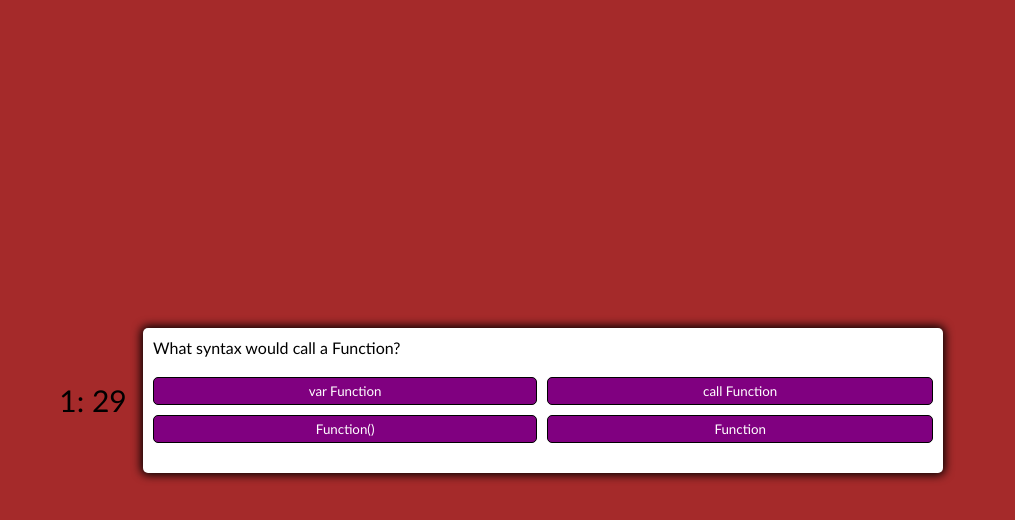
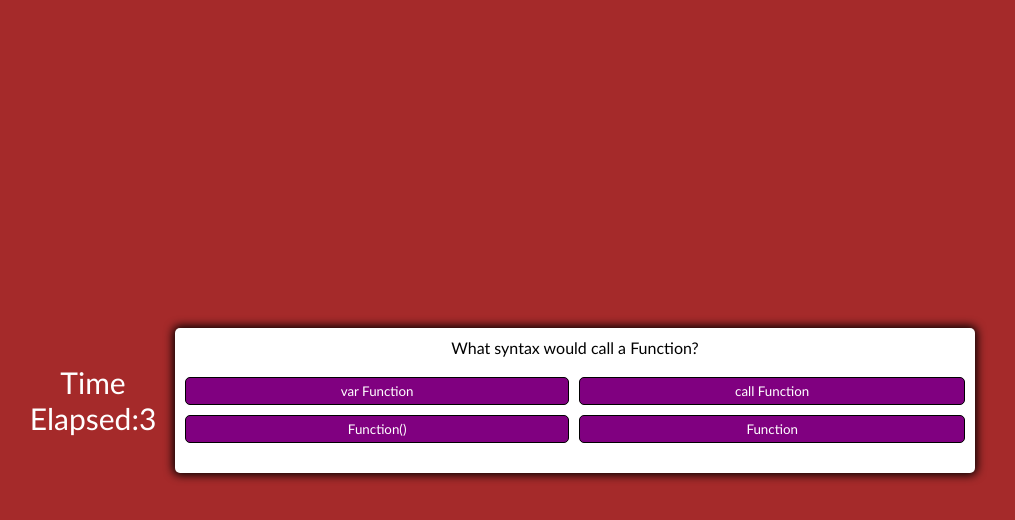
Before and after one commit to DylanMacres/CodingQuiz, a plain HTML site: page index.html in a window 1280 px wide. Both pictures are taken after a click on the button "Start". Shown: the whole page, without its empty margins (147-1162 px from the left). Drawn offline with Linux system fonts and the light colour scheme.

Commit message:
added timer and an end timer

```diff
--- a/index.html
+++ b/index.html
@@ -11,7 +11,7 @@
   <body>
     <p id="countdown"></p>
     <div class="container">
-      <div id="question-container" class="hide">
+      <section id="question-container" class="hide">
         <div id="question">Question</div>
         <div id="answer-btn" class="btn-grid">
           <span id="timer"></span>
@@ -20,10 +20,15 @@
             <button class="btn">Answer 3</button>
             <button class="btn">Answer 4</button>
         </div>
-      </div>
+      </section>
+      <section class="scores">
+        <div id="scoreCard" class="hide"></div>
+
+      </section>
       <div class="controls">
         <button id="start-btn" class="start-button btn">Start</button>
         <button id="next-btn" class="next-button btn hide">Next</button>
+        <button class="showScoresBtn hide">Show Scores</button>
       </div>
     </div>
     <script src="script.js"></script>
--- a/script.js
+++ b/script.js
@@ -5,16 +5,17 @@ const startBtn = document.getElementById('start-btn')
 const nextButton = document.getElementById('next-btn')
 const questionContainer = document.getElementById('question-container')
 const highScoreBtn = document.getElementById("showScoreBtn")
-let shuffledQuestions, currentQuestionIndex;
+let shuffledQuestions, QIndex;
 const scoreCard =  document.getElementById("scoreCard")
-
-
+const button = document.createElement('button')
+const questionElement = document.getElementById('question')
+const answerButtonsElement = document.getElementById('answer-btn')
 
 
 
 
 //stating variables
-let time = 90;
+
 let runningTimer;
 let timerEl;
 let score = 0;
@@ -27,31 +28,34 @@ let highScores = JSON.parse(localStorage.getItem("highscores")) || [];
 
 
 
-
-const countDownEl = document.getElementById('countdown')
+// adding event listeners to start the game
+startBtn.addEventListener('click', startGame)
+nextButton.addEventListener('click', () => {
+    QIndex++
+    setNextQuestion()
+})
 
 
 
-function updateCoutdown() {
-    const minutes = Math.floor(time / 60);
-    let seconds = time % 60;
+const countDownEl = document.getElementById('countdown')
+// highScoreBtn.addEventListener("click")
 
-    seconds = seconds < 10 ? '0' + seconds : seconds;
+//timer set to the left of the game
+function startClock() {
+    runningTimer = setTimeout(startClock,1000);
+    countdown.innerText="Time Elapsed:" + runningTimer;
 
-    countDownEl.innerHTML = `${minutes}: ${seconds}`;
-    time--;
+   //time limit
+if(runningTimer === 90){
+    console.log("time limit reached")
 
+    countdown.innerText = "Game Over"
+    gameOver()
+}
 }
 
 
-const questionElement = document.getElementById('question')
-const answerButtonsElement = document.getElementById('answer-btn')
 
-startBtn.addEventListener('click', startGame)
-nextButton.addEventListener('click', () => {
-    currentQuestionIndex++
-    setNextQuestion()
-})
 
 
 
@@ -60,23 +64,25 @@ nextButton.addEventListener('click', () => {
 function startGame(){
     console.log('Started')
 
-    setInterval(updateCoutdown, 1000);
+    // setInterval(updateCoutdown, 1000);
     //add the hide class to hide the start btn
     startBtn.classList.add('hide')
     //calls the questions list and sorts them with a negative .5 value
     shuffledQuestions = questions.sort(() => Math.random() - .5)
-    currentQuestionIndex = 0
+    QIndex = 0
     //removes the hide class so the question is visible
     questionContainer.classList.remove('hide')
+    startClock()
     setNextQuestion()
+
 }
 //function to have the next question start
 function setNextQuestion(){
     resetClass()
-    showQuestion(shuffledQuestions[currentQuestionIndex])
+    revealQuestion(shuffledQuestions[QIndex])
 }
-
-function showQuestion(question) {
+// function that shows the question and the proper
+function revealQuestion(question) {
     questionElement.innerText = question.question
     question.answers.forEach(answer => {
         const button = document.createElement('button')
@@ -92,7 +98,7 @@ function showQuestion(question) {
 //function to reset the page for the next question
 function resetClass(){
 
-    clearStatusClass(document.body)
+    clearRightWrongEl(document.body)
     nextButton.classList.add('hide')
         while (  answerButtonsElement.firstChild){
             answerButtonsElement.removeChild
@@ -101,22 +107,24 @@ function resetClass(){
 }
 
 function selectAnswer(e){
-    const selectedButton = e.target
+    const selectedButton = e.target;
     const correct = selectedButton.dataset.correct
     setStatusClass(document.body, correct)
     Array.from(answerButtonsElement.children).forEach(button => {
         setStatusClass(button, button.dataset.correct)
     })
-    if (shuffledQuestions.length > currentQuestionIndex + 1) {
+    if (shuffledQuestions.length > QIndex + 1) {
     nextButton.classList.remove('hide')
     } else
     startBtn.innerText = 'Restart'
-    startBtn.classList.remove('hide')
+
+    // startBtn.classList.remove('hide') no need for it better without
+
 
 }
 //function with if then about wrong and correct answers
 function setStatusClass(element, correct){
-    clearStatusClass(element)
+    clearRightWrongEl(element)
     if (correct){
         element.classList.add('correct')
 
@@ -125,17 +133,27 @@ function setStatusClass(element, correct){
     }
 }
 //function removing the wrong and right elements
-function clearStatusClass (element){
+function clearRightWrongEl (element){
     element.classList.remove('correct')
     element.classList.remove('wrong')
 }
 
 
+function clearQuestion(){
+    while(answerButtonsElement.firstChild){
+        answerButtonsElement.removeChild(answerButtonsElement.firstChild);
+    }
+}
 
-   function gameOver(){
+function gameOver(){
+    clearInterval(runningTimer);
+    countdown.innerHTML = "finished";
+    clearQuestion();
+    // startButton.innerText = "Restart";
+    startBtn.classList.remove("hide")
 
-   }
-
+}
+//arrays of questions used, subject to change
 const questions = [
     {
     question: 'True or False: DOM is built into a Javascript language',
--- a/style.css
+++ b/style.css
@@ -6,6 +6,12 @@
 
 :root{
     --wrong:
+}
+
+#countdown{
+    color:white;
+    background-color: brown;
+    margin: 2rem;
 }
 
 p{
@@ -30,6 +36,7 @@ body{
     height: 100vh;
     justify-content: center;
     align-items: center;
+    text-align: center;
     background-color:brown;
 }
 
@@ -92,7 +99,12 @@ body.wrong{
     display: flex;
     justify-content: center;
     align-items: center;
+    flex-direction: column;
 
+}
+.scoreList{
+    text-decoration: none;
+    margin: 0.4rem;
 }
 
 .hide{
```
